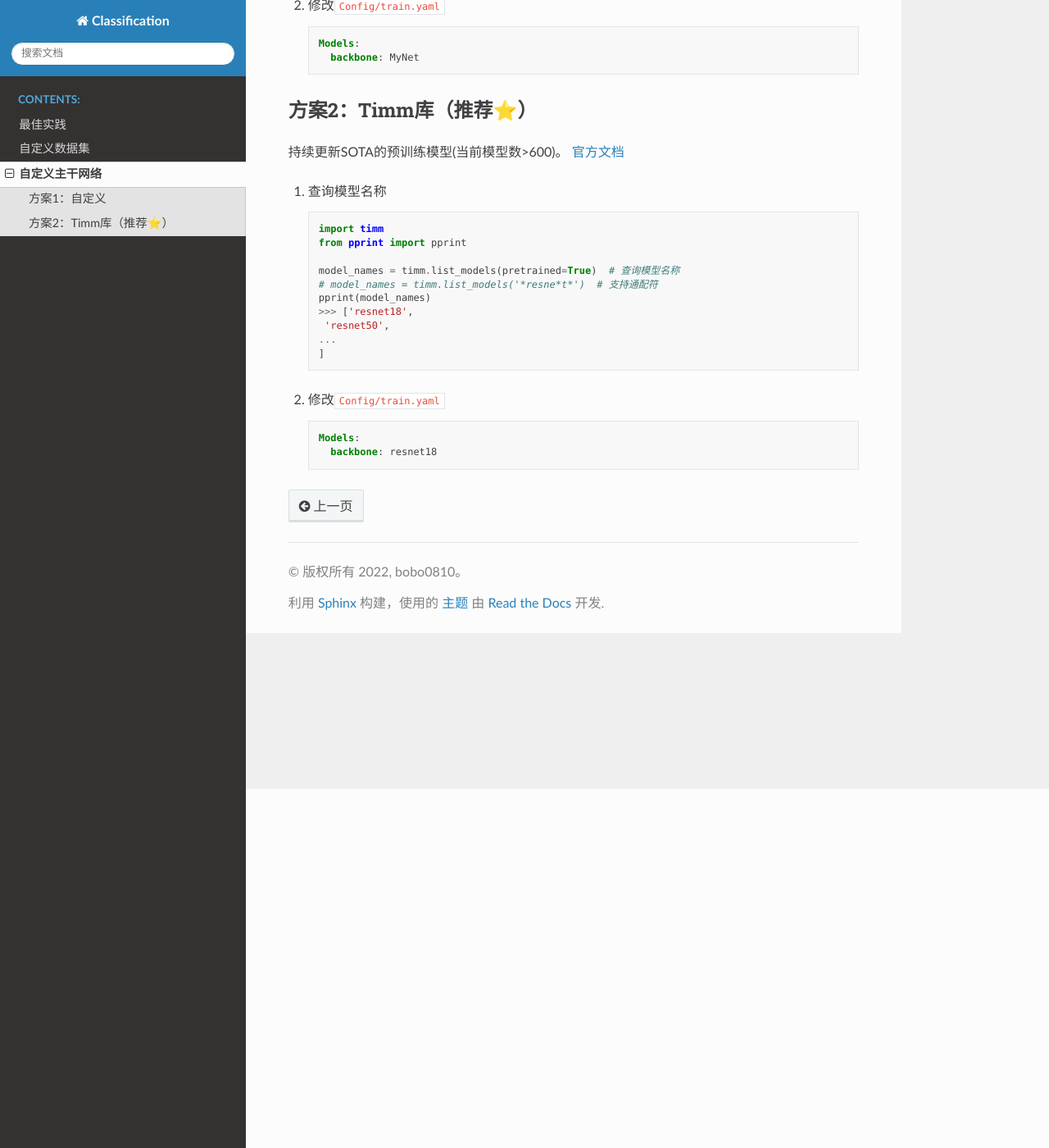
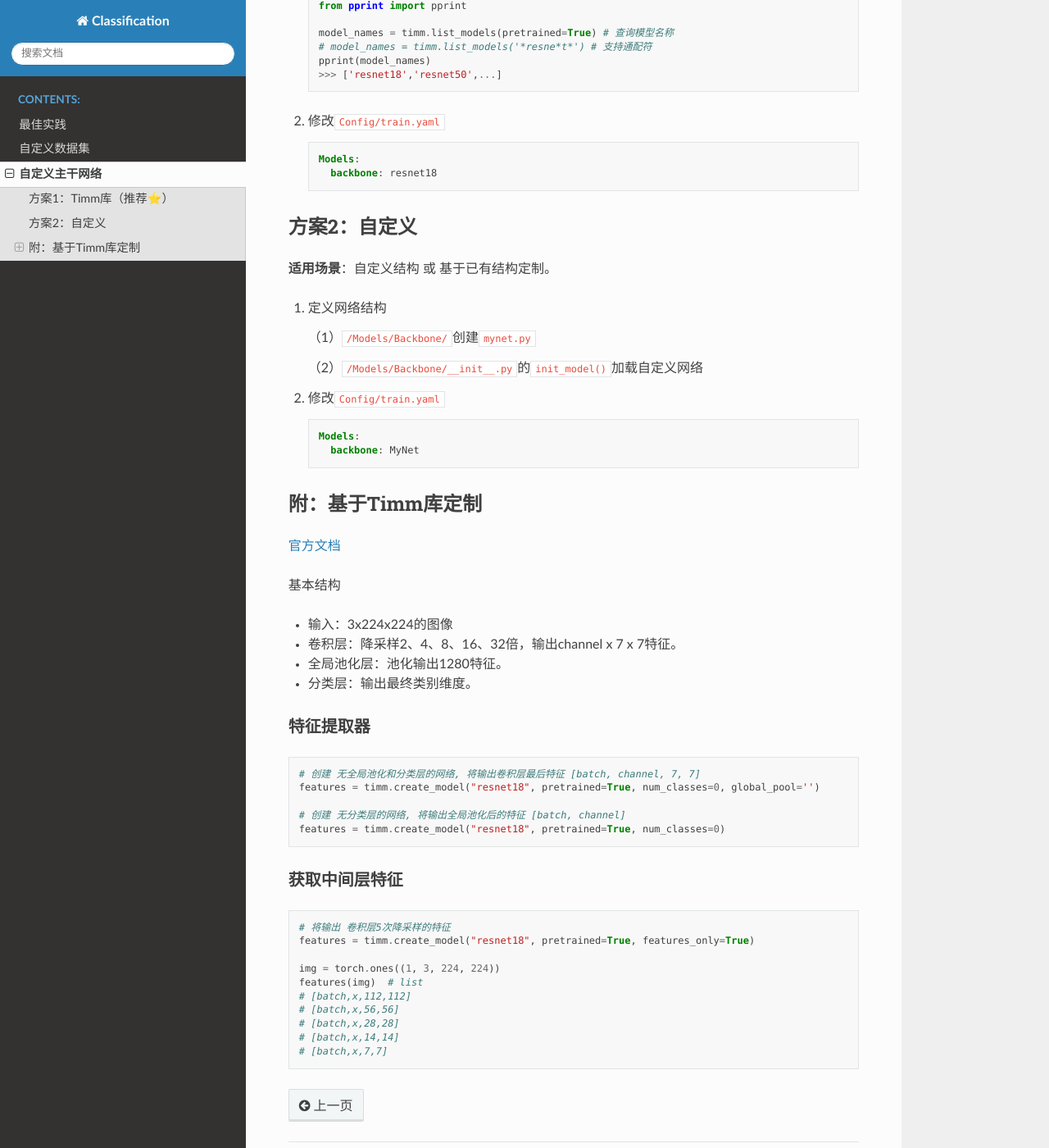
Before and after one commit to bobo0810/Classification, a Sphinx documentation site: the page built from Docs/source/backbone.md, in a window 1280 px wide and 1400 px high, scrolled down 438 px. Shown: the whole window at 82% size. Built offline with Sphinx 7.4.7 and the Read the Docs theme 2.0.0, drawn with Linux system fonts in a browser that asks for light colours; some of the changed text lies outside the part shown.

Commit message:
文档：基于Timm库定制

````diff
--- a/Docs/source/backbone.md
+++ b/Docs/source/backbone.md
@@ -2,15 +2,43 @@
 
 匹配优先级：自定义 > Timm库
 
-## 方案1：自定义
+## 方案1：Timm库（推荐⭐️）
 
->  假设模型文件为mynet.py 、模型名称为MyNet
+持续更新SOTA的预训练模型(当前模型数>600)。[官方文档](https://rwightman.github.io/pytorch-image-models/)
 
-1. 定义模型
+**适用场景**：仅更改预测类别数。
 
-   （1）`/Backbone/`新建mynet.py
 
-   （2）`/Backbone/__init__.py`的init_model()加载MyNet
+1. 挑选SOTA模型
+
+   ```python
+   import timm
+   from pprint import pprint
+
+   model_names = timm.list_models(pretrained=True) # 查询模型名称
+   # model_names = timm.list_models('*resne*t*') # 支持通配符
+   pprint(model_names)
+   >>> ['resnet18','resnet50',...]
+   ```
+
+2. 修改`Config/train.yaml`
+
+   ```yaml
+   Models:
+     backbone: resnet18
+   ```
+
+
+
+## 方案2：自定义
+
+**适用场景**：自定义结构 或 基于已有结构定制。
+
+1. 定义网络结构
+
+   （1）`/Models/Backbone/`创建`mynet.py`
+
+   （2）`/Models/Backbone/__init__.py`的`init_model()`加载自定义网络
 
 2. 修改`Config/train.yaml`
 
@@ -21,30 +49,41 @@
 
 
 
-## 方案2：Timm库（推荐⭐️）
 
-持续更新SOTA的预训练模型(当前模型数>600)。
-[官方文档](https://rwightman.github.io/pytorch-image-models/)
+## 附：基于Timm库定制
 
+[官方文档](https://fastai.github.io/timmdocs/create_model#Turn-any-model-into-a-feature-extractor)
 
-1. 查询模型名称
+基本结构
 
-   ```python
-   import timm
-   from pprint import pprint
+- 输入：3x224x224的图像
 
-   model_names = timm.list_models(pretrained=True)  # 查询模型名称
-   # model_names = timm.list_models('*resne*t*')  # 支持通配符
-   pprint(model_names)
-   >>> ['resnet18',
-    'resnet50',
-   ...
-   ]
-   ```
+- 卷积层：降采样2、4、8、16、32倍，输出channel x 7 x 7特征。
 
-2. 修改`Config/train.yaml`
+- 全局池化层：池化输出1280特征。
+- 分类层：输出最终类别维度。
 
-   ```yaml
-   Models:
-     backbone: resnet18
-   ```
+#### 特征提取器
+
+```python
+# 创建 无全局池化和分类层的网络, 将输出卷积层最后特征 [batch, channel, 7, 7]
+features = timm.create_model("resnet18", pretrained=True, num_classes=0, global_pool='')
+
+# 创建 无分类层的网络, 将输出全局池化后的特征 [batch, channel]
+features = timm.create_model("resnet18", pretrained=True, num_classes=0)
+```
+
+#### 获取中间层特征
+
+```python
+# 将输出 卷积层5次降采样的特征
+features = timm.create_model("resnet18", pretrained=True, features_only=True)
+
+img = torch.ones((1, 3, 224, 224))
+features(img)  # list
+# [batch,x,112,112]
+# [batch,x,56,56]
+# [batch,x,28,28]
+# [batch,x,14,14]
+# [batch,x,7,7]
+```
````
Also changed, not shown: readme.md (+4 -1 lines), 1 other file.
